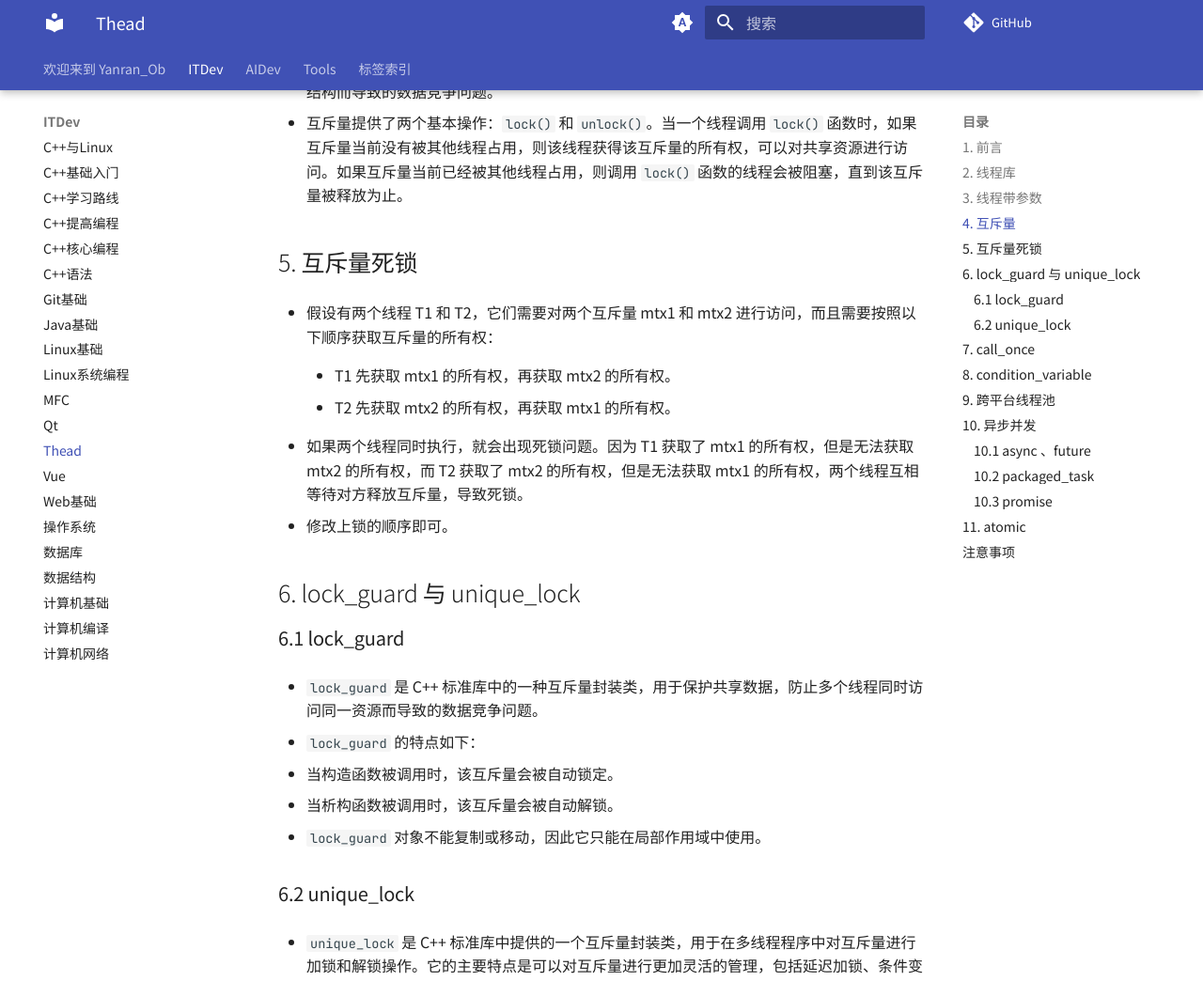
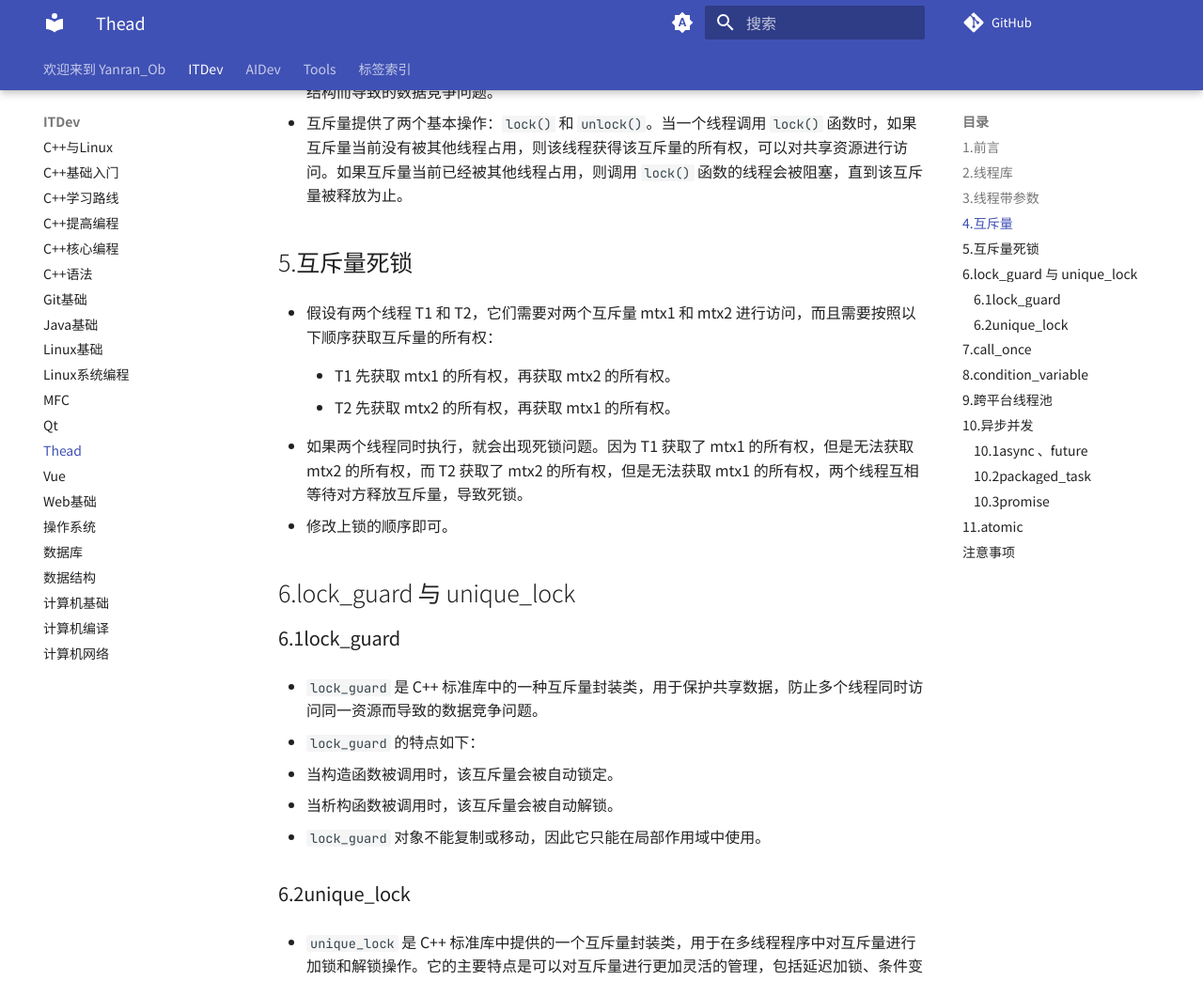
Before and after one commit to yanran425/Yanran425_Ob, an MkDocs documentation site: the page built from docs/ITDev/Thead.md, in a window 1280 px wide and 1400 px high, scrolled down 1831 px. Shown: the top 1044 px of the window at 94% size. Built offline with MkDocs 1.6.1 and Material for MkDocs 9.7.7, drawn with Linux system fonts in a browser that asks for light colours; comment, search, counter and statistics services are not loaded; some of the changed text lies outside the part shown.

Commit message:
PUSH NOTE : Thead.md

````diff
--- a/docs/ITDev/Thead.md
+++ b/docs/ITDev/Thead.md
@@ -9,11 +9,11 @@ share: true
 
 # Thead
 
-## 1. 前言
+## 1.前言
 
 ![](../assets/Thead.png)
 
-## 2. 线程库
+## 2.线程库
 
 ```C
 //创建线程,调用的函数直接写名字也行，写地址也行
@@ -33,21 +33,21 @@ if (isJoin) {
 }
 ```
 
-## 3. 线程带参数
+## 3.线程带参数
 
 - 值传递直接传入参数即可
 - 引用传递（本质是指针常量）需要用`ref(arg)`。
 - 线程执行类的成员函数，需要注意权限问题，private成员函数要用友元处理一下
 - 当参数是基本数据类型时遵守上述传递规则即可。但是当参数是自定义的对象时，可能会出现线程还未执行完毕该对象已被销毁的情况，此时需要用智能指针保留参数对象的生命周期，直到线程结束。
 
-## 4. 互斥量
+## 4.互斥量
 
 - 在多个线程中共享数据时，需要注意线程安全问题。如果多个线程同时访问同一个变量，并且其中至少有一个线程对该变量进行了写操作，那么就会出现数据竞争问题。数据竞争可能会导致程序崩溃、产生未定义的结果，或者得到错误的结果。
 - 为了避免数据竞争问题，需要使用同步机制来确保多个线程之间对共享数据的访问是安全的。常见的同步机制包括互斥量、条件变量、原子操作等。
 - 互斥量（`mutex`）是一种用于实现多线程同步的机制，用于确保多个线程之间对共享资源的访问互斥。互斥量通常用于保护共享数据的访问，以避免多个线程同时访问同一个变量或者数据结构而导致的数据竞争问题。
 - 互斥量提供了两个基本操作：`lock()` 和 `unlock()`。当一个线程调用 `lock()` 函数时，如果互斥量当前没有被其他线程占用，则该线程获得该互斥量的所有权，可以对共享资源进行访问。如果互斥量当前已经被其他线程占用，则调用 `lock()` 函数的线程会被阻塞，直到该互斥量被释放为止。
 
-## 5. 互斥量死锁
+## 5.互斥量死锁
 
 - 假设有两个线程 T1 和 T2，它们需要对两个互斥量 mtx1 和 mtx2 进行访问，而且需要按照以下顺序获取互斥量的所有权：
 
@@ -58,9 +58,9 @@ if (isJoin) {
 - 如果两个线程同时执行，就会出现死锁问题。因为 T1 获取了 mtx1 的所有权，但是无法获取 mtx2 的所有权，而 T2 获取了 mtx2 的所有权，但是无法获取 mtx1 的所有权，两个线程互相等待对方释放互斥量，导致死锁。
 - 修改上锁的顺序即可。
 
-## 6. lock_guard 与 unique_lock
+## 6.lock_guard 与 unique_lock
 
-### 6.1 lock_guard
+### 6.1lock_guard
 
 - `lock_guard` 是 C++ 标准库中的一种互斥量封装类，用于保护共享数据，防止多个线程同时访问同一资源而导致的数据竞争问题。
 
@@ -70,7 +70,7 @@ if (isJoin) {
 2. 当析构函数被调用时，该互斥量会被自动解锁。
 3. `lock_guard` 对象不能复制或移动，因此它只能在局部作用域中使用。
 
-### 6.2 unique_lock
+### 6.2unique_lock
 
 - `unique_lock` 是 C++ 标准库中提供的一个互斥量封装类，用于在多线程程序中对互斥量进行加锁和解锁操作。它的主要特点是可以对互斥量进行更加灵活的管理，包括延迟加锁、条件变量、超时等。
 
@@ -89,13 +89,13 @@ if (isJoin) {
 4. `unique_lock(mutex_type& m, try_to_lock_t) noexcept`：构造函数，使用给定的互斥量 `m` 进行初始化，并尝试对该互斥量进行加锁操作。如果加锁失败，则创建的 `unique_lock` 对象不与任何互斥量关联。
 5. `unique_lock(mutex_type& m, adopt_lock_t) noexcept`：构造函数，使用给定的互斥量 `m` 进行初始化，并假设该互斥量已经被当前线程成功加锁。
 
-## 7. call_once
+## 7.call_once
 
 - 单例设计模式是一种常见的设计模式，用于确保某个类只能创建一个实例。由于单例实例是全局唯一的，因此在多线程环境中使用单例模式时，需要考虑线程安全的问题。
 - 如果多个线程同时调用 `setData()` 函数来修改单例对象的数据成员 `m_data`，可能会导致数据不一致或不正确的结果。为了解决这些问题，我们可以使用 `call_once` 来实现一次性初始化，从而确保单例实例只会被创建一次。
 -  once_flag的生命周期，它必须要比使用它的线程的生命周期要长。所以通常定义成全局变量比较好。
 
-## 8. condition_variable
+## 8.condition_variable
 
 ![](../assets/Thead-1.png)
 
@@ -106,29 +106,29 @@ if (isJoin) {
 4. 在其他线程中需要通知等待的线程时，调用 `condition_variable::notify_one()` 或 `condition_variable::notify_all()` 函数通知等待的线程。
 - 使用 `condition_variable` 可以实现线程的等待和通知机制，从而在多线程环境中实现同步操作。在生产者-消费者模型中，使用 `condition_variable` 可以让消费者线程等待生产者线程生产数据后再进行消费，避免了数据丢失或者数据不一致的问题。
 
-## 9. 跨平台线程池
+## 9.跨平台线程池
 
 - 定义一个 ThreadPool 类，并且在构造函数中创建了指定数目的线程。在每个线程中，不断地从任务队列中获取任务并执行，直到线程池被停止。在 enqueue() 函数中，我们将任务封装成一个 function 对象，并将它添加到任务队列中。在 ThreadPool 的析构函数中，等待所有线程执行完成后再停止所有线程。
 
 ![](../assets/Thead-2.png)
 
-## 10. 异步并发
+## 10.异步并发
 
-### 10.1  async 、future
+### 10.1async 、future
 
 - 是C++11引入的一个函数模板，用于异步执行一个函数，并返回一个future对象，表示异步操作的结果。使用async可以方便地进行异步编程，避免了手动创建线程和管理线程的麻烦。
 - 使用async函数异步执行了一个耗时的计算，这个计算可以在另一个线程中执行，不会阻塞主线程。它计算完成的结果会保存在`future`对象里，直到调用`future`对象的`.get()`则返回结果。
 
-### 10.2 packaged_task
+### 10.2packaged_task
 
 - packaged_task是一个类模板，用于将一个可调用对象（如函数、函数对象或Lambda表达式）封装成一个异步操作，并返回一个future对象，表示异步操作的结果。packaged_task可以方便地将一个函数或可调用对象转换成一个异步操作，供其他线程使用。
 - 在封装成`packaged_task`时不会自动开启一个线程执行函数内容。需要自己手动创建线程去执行这个`packaged_task`，它的结果保存在`future`对象里，直到调用`future`对象的`.get()`则返回结果。
 
-### 10.3 promise
+### 10.3promise
 
 - promise是一个类模板，用于在一个线程中产生一个值，并在另一个线程中获取这个值。promise通常与future和async一起使用，用于实现异步编程。
 
-## 11. atomic
+## 11.atomic
 
 - `atomic` 是 C++11 标准库中的一个模板类，用于实现多线程环境下的原子操作。它提供了一种线程安全的方式来访问和修改共享变量，可以避免多线程环境中的数据竞争问题。
 - `atomic` 的使用方式类似于普通的 C++ 变量，但是它的操作是原子性的。也就是说，在多线程环境下，多个线程同时对同一个 `atomic` 变量进行操作时，不会出现数据竞争问题。
````
